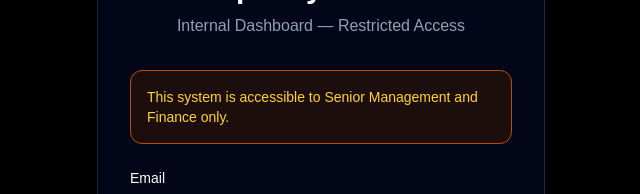
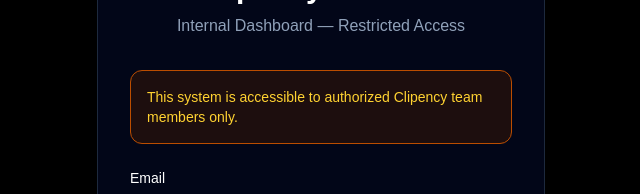
Before and after one commit to sbktckp/Clipency-Finance-Tracker, a Next.js app: page /login in a window 1280 px wide. Shown: the part 253-447 px from the top of the page, without its empty margins (319-959 px from the left). Built offline with nearby package versions, Linux system fonts and the light colour scheme; no server answers.

Commit message:
Update login access message

```diff
--- a/app/login/page.tsx
+++ b/app/login/page.tsx
@@ -65,7 +65,7 @@
         </p>
 
         <div className="mt-8 rounded-xl border border-amber-700 bg-amber-950/40 p-4 text-sm text-amber-300">
-          This system is accessible to Senior Management and Finance only.
+          This system is accessible to authorized Clipency team members only.
         </div>
 
         <form onSubmit={handleLogin} className="mt-6 space-y-5">
```
